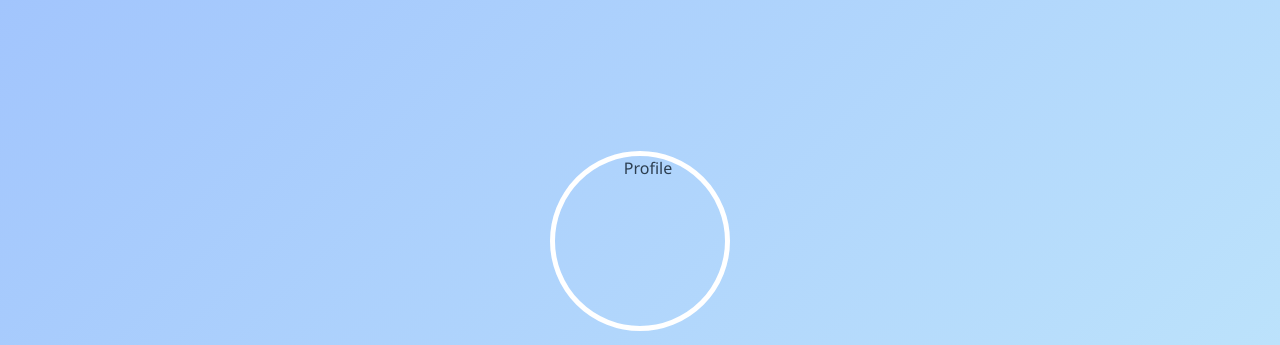
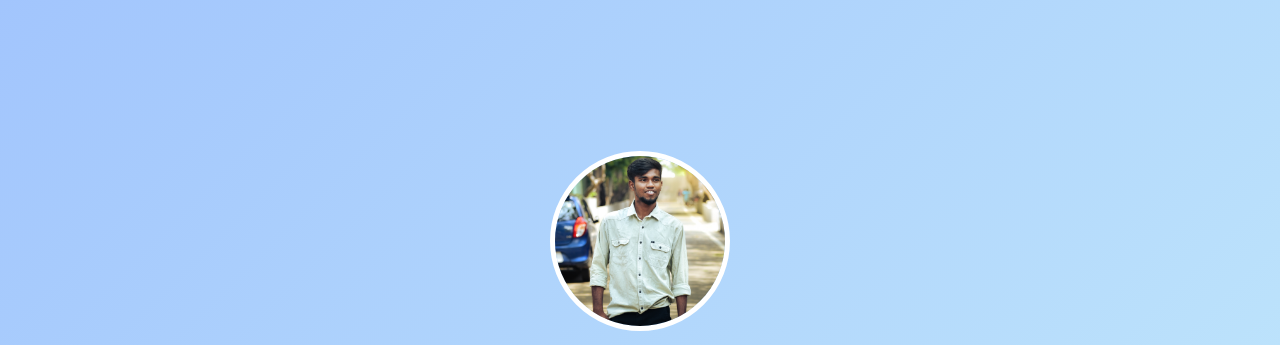
Before and after one commit to 033GUNANIDHI/Portfolio, a plain HTML site: page index.html in a window 1280 px wide. Shown: the part 63-408 px from the top of the page. Drawn offline with nearby package versions, Linux system fonts and the light colour scheme.

Commit message:
Update index.html

```diff
--- a/index.html
+++ b/index.html
@@ -93,7 +93,7 @@
 
 <!-- Home -->
 <section id="home">
-  <img src="C:\Users\anbum\Downloads\DSC_0757.jpg" alt="Profile" class="profile-pic">
+  <img src="DSC_0757 (1).jpg" alt="Profile" class="profile-pic">
   <h1>welcome to my Portfolio</h1>
   <h3>Full Stack Developer</h3>
   <a href="#about" class="btn btn-home">See About Me</a>
```
